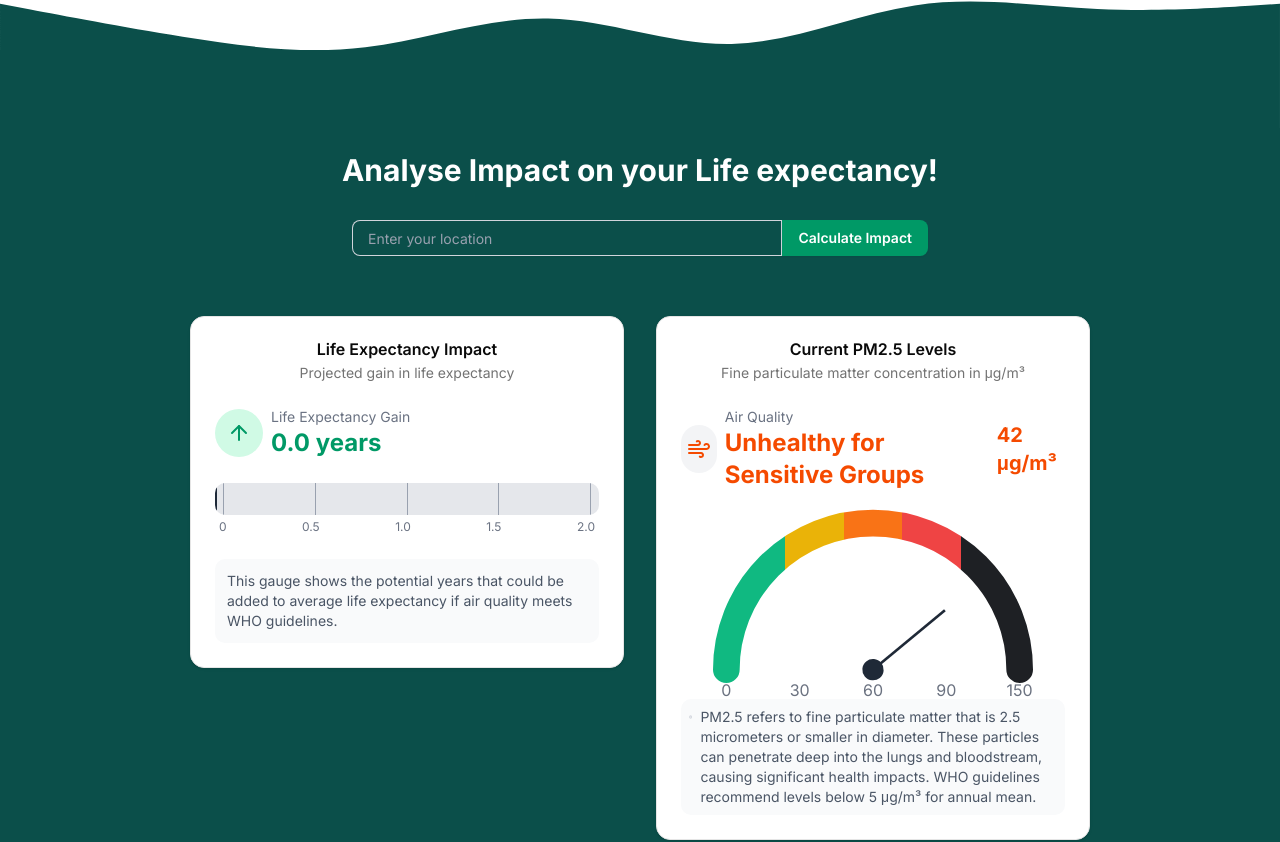
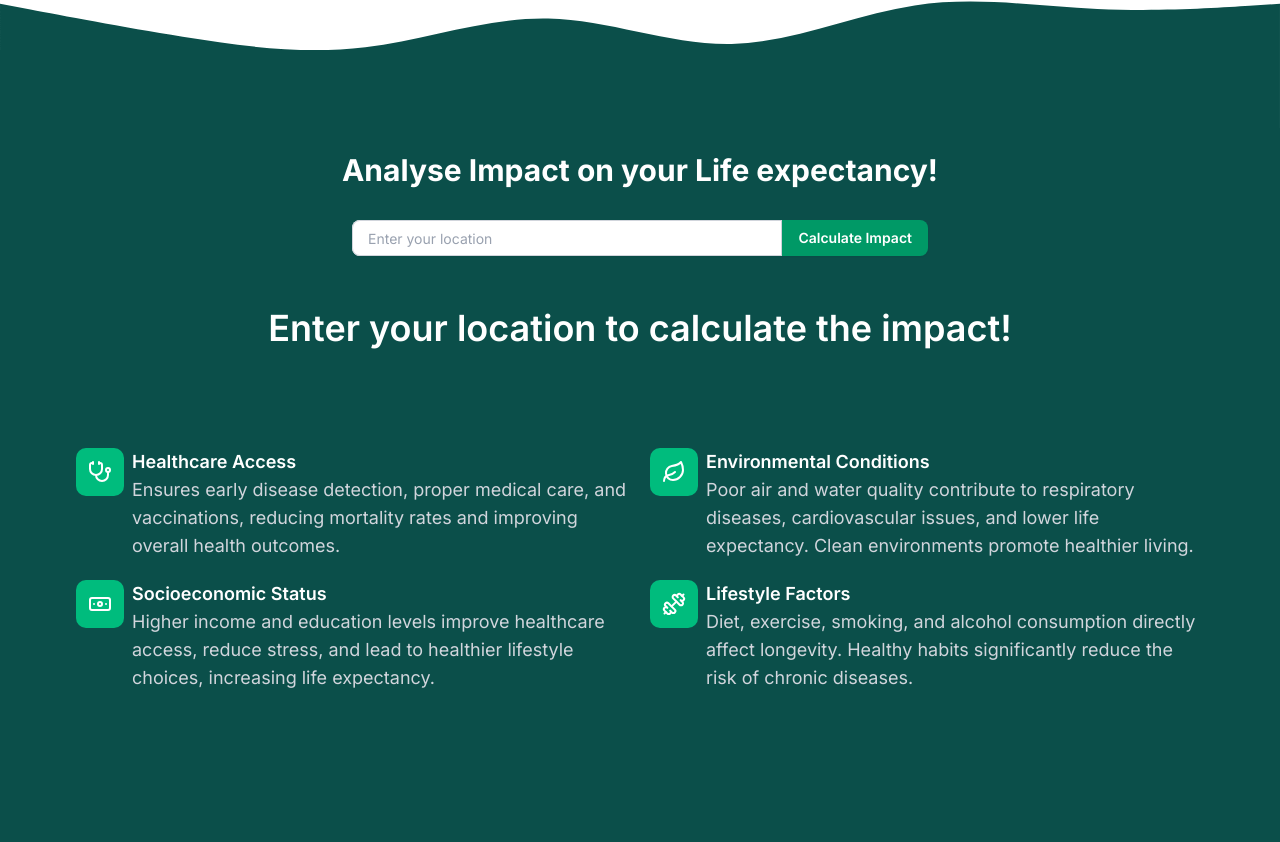
Before and after one commit to aneeshpatne/LifeSpan, a Next.js app in the folder frontend/: page / in a window 1280 px wide. Shown: the part 672-1514 px from the top of the page. Built offline with nearby package versions, Linux system fonts and the light colour scheme.

Commit message:
fix: update footer image source and alt text for improved accessibility and layout

```diff
--- a/frontend/src/components/footer.jsx
+++ b/frontend/src/components/footer.jsx
@@ -106,9 +106,9 @@ export default function Footer() {
       </div>
       <footer className="relative">
         <img
-          src="wave-haikei(6).svg"
-          alt="wave"
-          className="absolute top-full w-full h-20 object-cover"
+          src="/wave-haikei(5).svg"
+          alt="Decorative wave"
+          className="absolute top-full left- 0 w-full h-auto z-0"
         />
       </footer>
     </>
--- a/frontend/src/components/info.jsx
+++ b/frontend/src/components/info.jsx
@@ -10,15 +10,49 @@ import {
   CardHeader,
   CardTitle,
 } from "@/components/ui/card";
-import { ArrowDown, ArrowUp, Wind, Info as InfoIcon } from "lucide-react";
+import {
+  ArrowDown,
+  ArrowUp,
+  Wind,
+  Info as InfoIcon,
+  AudioWaveform,
+  Stethoscope,
+  Leaf,
+  Banknote,
+  Dumbbell,
+} from "lucide-react";
+const sampleData = [
+  {
+    heading: "Healthcare Access",
+    data: "Ensures early disease detection, proper medical care, and vaccinations, reducing mortality rates and improving overall health outcomes.",
+    icon: <Stethoscope />,
+  },
+  {
+    heading: "Environmental Conditions",
+    data: "Poor air and water quality contribute to respiratory diseases, cardiovascular issues, and lower life expectancy. Clean environments promote healthier living.",
+    icon: <Leaf />,
+  },
+  {
+    heading: "Socioeconomic Status",
+    data: "Higher income and education levels improve healthcare access, reduce stress, and lead to healthier lifestyle choices, increasing life expectancy.",
+    icon: <Banknote />,
+  },
+  {
+    heading: "Lifestyle Factors",
+    data: "Diet, exercise, smoking, and alcohol consumption directly affect longevity. Healthy habits significantly reduce the risk of chronic diseases.",
+    icon: <Dumbbell />,
+  },
+];
 
 export default function Info() {
   const [location, setLocation] = useState("");
   const [value, setValue] = useState(0); // Gauge value state
   const [pm25Value] = useState(42); // Demo PM2.5 value
+  const [status, setStatus] = useState(false);
 
   const handleCalculateImpact = () => {
     console.log("Calculating impact for:", location);
+    setStatus(true);
     setValue(-1.2);
     alert(`Impact calculated for: ${location}`);
   };
@@ -60,9 +94,9 @@ export default function Info() {
           value={location}
           onChange={(e) => setLocation(e.target.value)}
           placeholder="Enter your location"
-          className="rounded-r-none border-0 py-1.5 pl-4 text-white ring-1 ring-inset ring-gray-300
+          className=" rounded-r-none border-0 py-1.5 pl-4 text-black ring-1 ring-inset ring-gray-300
                      placeholder:text-gray-400 focus:ring-2 focus:ring-inset focus:ring-emerald-600
-                     sm:text-sm sm:leading-6"
+                     sm:text-sm sm:leading-6 bg-white"
         />
         <Button
           className="rounded-l-none bg-emerald-600 px-4 py-2 text-sm font-semibold text-white hover:bg-emerald-700"
@@ -71,8 +105,8 @@ export default function Info() {
           Calculate Impact
         </Button>
       </div>
-
-      {/* Flex container centered on larger screens */}
+      {status ? (
+        <>
           <div className="mt-15 flex flex-col gap-8 lg:flex-row lg:justify-center lg:items-start">
             {/* Life Expectancy Card */}
             <div className="max-w-md">
@@ -194,7 +228,9 @@ export default function Info() {
                           <Wind className={`h-6 w-6 ${pm25Status.textColor}`} />
                         </div>
                         <div>
-                      <div className="text-sm text-gray-500">Air Quality</div>
+                          <div className="text-sm text-gray-500">
+                            Air Quality
+                          </div>
                           <div
                             className={`text-2xl font-bold ${pm25Status.textColor}`}
                           >
@@ -202,7 +238,9 @@ export default function Info() {
                           </div>
                         </div>
                       </div>
-                  <div className={`text-xl font-bold ${pm25Status.textColor}`}>
+                      <div
+                        className={`text-xl font-bold ${pm25Status.textColor}`}
+                      >
                         {pm25Value} μg/m³
                       </div>
                     </div>
@@ -243,19 +281,44 @@ export default function Info() {
                         />
                         {/* Markers */}
                         <g className="text-xs">
-                      <text x="10" y="130" textAnchor="middle" fill="#6b7280">
+                          <text
+                            x="10"
+                            y="130"
+                            textAnchor="middle"
+                            fill="#6b7280"
+                          >
                             0
                           </text>
-                      <text x="65" y="130" textAnchor="middle" fill="#6b7280">
+                          <text
+                            x="65"
+                            y="130"
+                            textAnchor="middle"
+                            fill="#6b7280"
+                          >
                             30
                           </text>
-                      <text x="120" y="130" textAnchor="middle" fill="#6b7280">
+                          <text
+                            x="120"
+                            y="130"
+                            textAnchor="middle"
+                            fill="#6b7280"
+                          >
                             60
                           </text>
-                      <text x="175" y="130" textAnchor="middle" fill="#6b7280">
+                          <text
+                            x="175"
+                            y="130"
+                            textAnchor="middle"
+                            fill="#6b7280"
+                          >
                             90
                           </text>
-                      <text x="230" y="130" textAnchor="middle" fill="#6b7280">
+                          <text
+                            x="230"
+                            y="130"
+                            textAnchor="middle"
+                            fill="#6b7280"
+                          >
                             150
                           </text>
                         </g>
@@ -280,10 +343,10 @@ export default function Info() {
                         <InfoIcon className="mt-0.5 h-4 w-4 text-gray-400" />
                         <p>
                           PM2.5 refers to fine particulate matter that is 2.5
-                      micrometers or smaller in diameter. These particles can
-                      penetrate deep into the lungs and bloodstream, causing
-                      significant health impacts. WHO guidelines recommend
-                      levels below 5 μg/m³ for annual mean.
+                          micrometers or smaller in diameter. These particles
+                          can penetrate deep into the lungs and bloodstream,
+                          causing significant health impacts. WHO guidelines
+                          recommend levels below 5 μg/m³ for annual mean.
                         </p>
                       </div>
                     </div>
@@ -298,7 +361,8 @@ export default function Info() {
               <CardHeader>
                 <CardTitle>What LifeSpanAI Says:</CardTitle>
                 <CardDescription>
-              AI-powered analysis of your local air quality and health impact
+                  AI-powered analysis of your local air quality and health
+                  impact
                 </CardDescription>
               </CardHeader>
               <CardContent>
@@ -331,8 +395,8 @@ export default function Info() {
                       </p>
                       <div className="pt-2 text-sm text-gray-500">
                         <em>
-                      AI Generated Text using the Pollution levels, change in
-                      life expectancy and dedicated knowledge base.
+                          AI Generated Text using the Pollution levels, change
+                          in life expectancy and dedicated knowledge base.
                         </em>
                       </div>
                     </div>
@@ -341,6 +405,26 @@ export default function Info() {
               </CardContent>
             </Card>
           </div>
+        </>
+      ) : (
+        <>
+          <div className="flex flex-col gap-5 px-10 mt-5">
+            <h1 className="mt-8 text-4xl font-semibold text-center">
+              Enter your location to calculate the impact!
+            </h1>
+            <div className="grid grid-cols-2 gap-5 w-full mx-auto mt-15 p-5">
+              {sampleData.map((item, idx) => (
+                <Badge
+                  name={item.heading}
+                  data={item.data}
+                  icon={item.icon}
+                  key={idx}
+                />
+              ))}
+            </div>
+          </div>
+        </>
+      )}
 
       {/* Decorative Wave at Bottom */}
       <img
@@ -351,3 +435,16 @@ export default function Info() {
     </div>
   );
 }
+function Badge({ name, data, icon }) {
+  return (
+    <div className="flex gap-2 ">
+      <div className="flex items-center justify-center h-12 w-12 rounded-lg bg-emerald-500 flex-shrink-0">
+        {icon}
+      </div>
+      <div className="flex flex-col ">
+        <h1 className="text-lg font-semibold">{name}</h1>
+        <p className="text-lg text-gray-300">{data}</p>
+      </div>
+    </div>
+  );
+}
```
Lines whose indentation alone changed are shown as unchanged.
